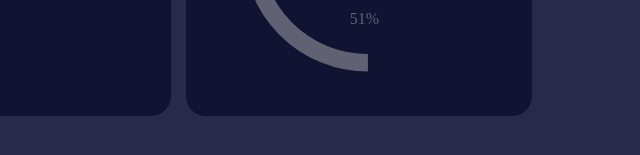
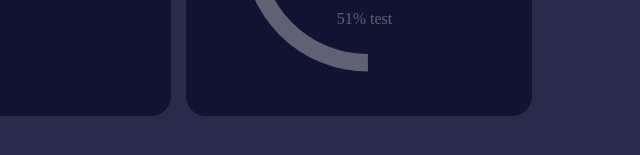
Before and after one commit to JasmijnJ/IxD---Technology-2, a plain HTML site: page challenge 1 website/index.html in a window 1280 px wide. Shown: the part 629-784 px from the top of the page, 640-1280 px from the left. Drawn offline with Linux system fonts and the light colour scheme.

Commit message:
pages werkt niet
nu wel?

```diff
--- a/challenge 1 website/index.html
+++ b/challenge 1 website/index.html
@@ -79,7 +79,7 @@
       <!-- unused 10% -->
      <figure>
          <img class="druppel" src="images/fuel.png">
-         <p class="druppeltekst">51%</p>
+         <p class="druppeltekst">51% test</p>
      </figure>
     </svg>
   </div>
```
